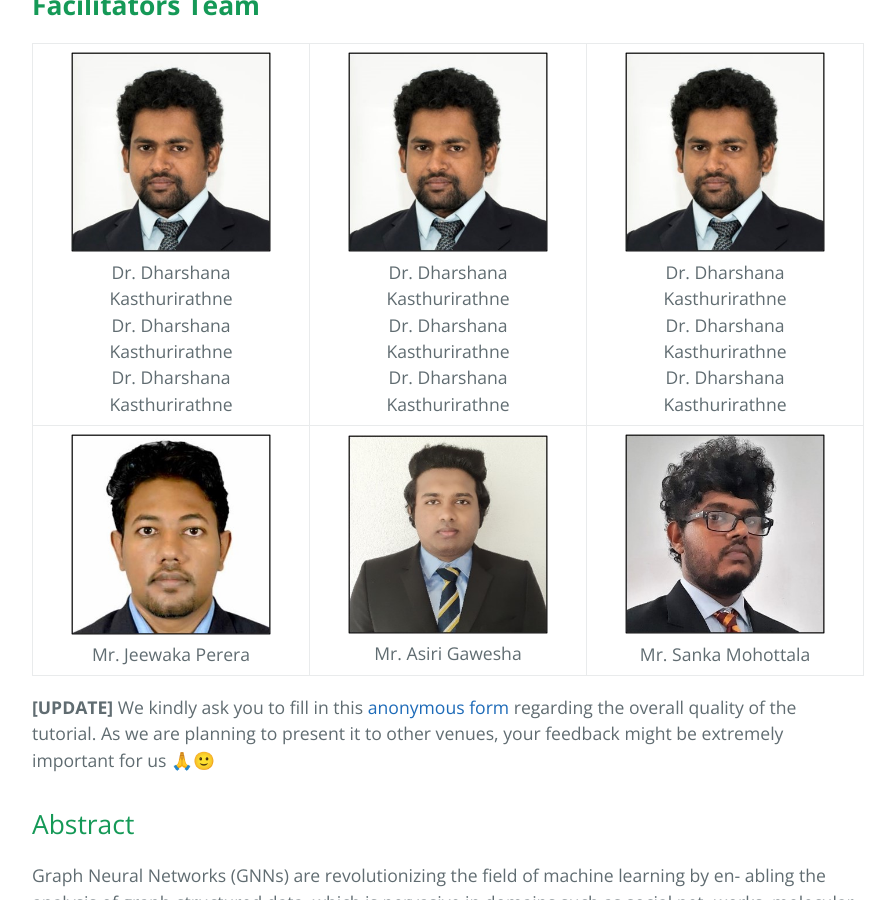
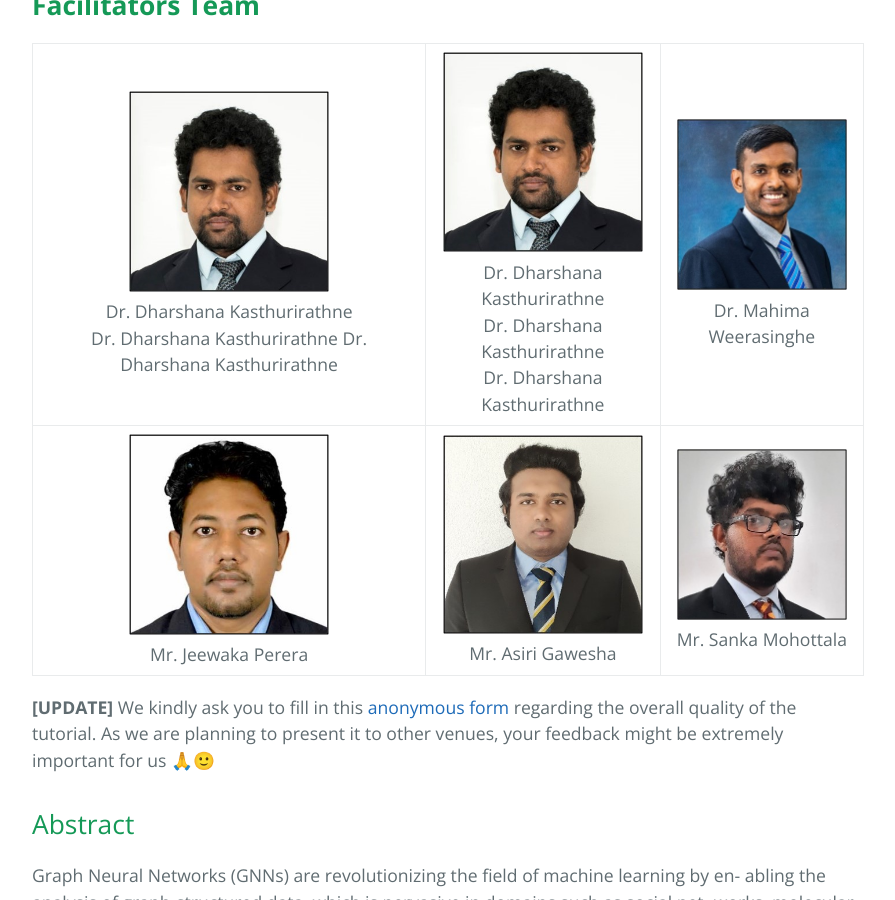
Before and after one commit to tinyml-in-action/tinyml-in-action.github.io, a Jekyll site: the page built from index.md, in a window 1280 px wide and 900 px high, scrolled down 507 px. Shown: the whole window, without its empty margins (192-1087 px from the left). Built offline with Jekyll 4.4.1, drawn with Linux system fonts in a browser that asks for light colours.

Commit message:
photos update

```diff
--- a/index.md
+++ b/index.md
@@ -8,10 +8,10 @@ layout: default
 <p align="center">
   <table>
     <tr>
+      <td align="center"><img src="assets/facilitators/DrD.jpg" width="200"><br>Dr. Dharshana Kasthurirathne<br>Dr. Dharshana Kasthurirathne Dr. Dharshana Kasthurirathne</td>
       <td align="center"><img src="assets/facilitators/DrD.jpg" width="200"><br>Dr. Dharshana Kasthurirathne<br>Dr. Dharshana Kasthurirathne<br>Dr. Dharshana Kasthurirathne</td>
-      <td align="center"><img src="assets/facilitators/DrD.jpg" width="200"><br>Dr. Dharshana Kasthurirathne<br>Dr. Dharshana Kasthurirathne<br>Dr. Dharshana Kasthurirathne</td>
-      <td align="center"><img src="assets/facilitators/DrD.jpg" width="200"><br>Dr. Dharshana Kasthurirathne<br>Dr. Dharshana Kasthurirathne<br>Dr. Dharshana Kasthurirathne</td>
-      <!-- <td align="center"><img src="assets/facilitators/DrM.jpg" width="200"><br>Dr. Mahima Weerasinghe</td> -->
+      <!-- <td align="center"><img src="assets/facilitators/DrD.jpg" width="200"><br>Dr. Dharshana Kasthurirathne<br>Dr. Dharshana Kasthurirathne<br>Dr. Dharshana Kasthurirathne</td> -->
+      <td align="center"><img src="assets/facilitators/DrM.jpg" width="200"><br>Dr. Mahima Weerasinghe</td>
        <!-- <td align="center"><img src="assets/facilitators/DrUoW.jpg" width="200"><br>Dr. Dinuka Sahabandu</td> -->
     </tr>
     <tr>
```
